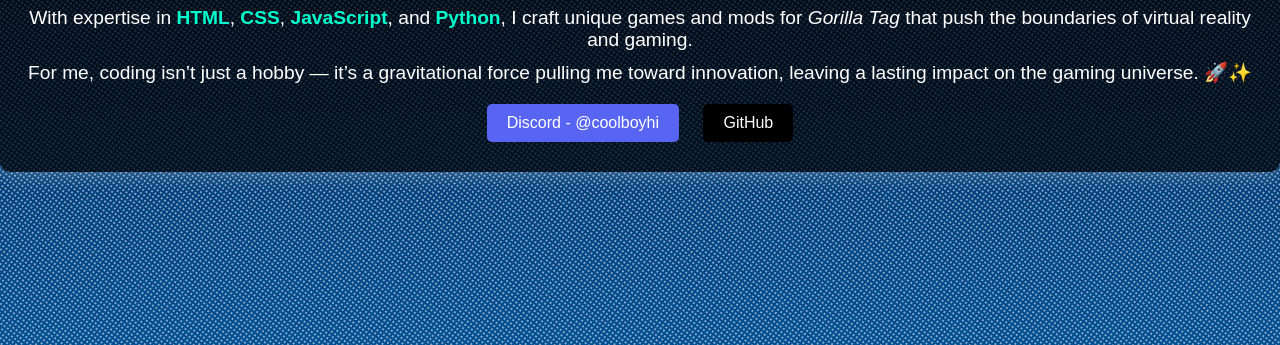
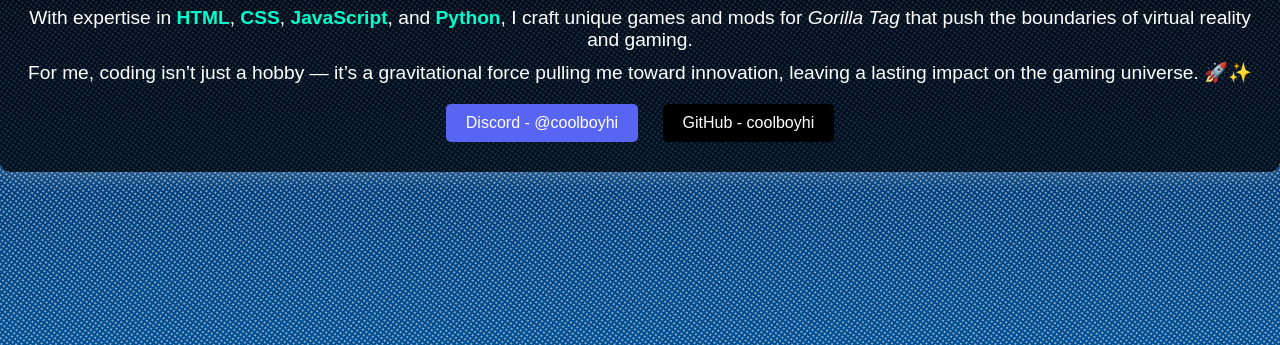
Before and after one commit to Coolboyhi/gravitys-bio, a plain HTML site: page index.html in a window 1280 px wide. Shown: the part 455-800 px from the top of the page. Drawn offline with Linux system fonts and the light colour scheme.

Commit message:
Update index.html

```diff
--- a/index.html
+++ b/index.html
@@ -136,7 +136,7 @@
     <p>With expertise in <span class="highlight">HTML</span>, <span class="highlight">CSS</span>, <span class="highlight">JavaScript</span>, and <span class="highlight">Python</span>, I craft unique games and mods for <em>Gorilla Tag</em> that push the boundaries of virtual reality and gaming.</p>
     <p>For me, coding isn’t just a hobby — it’s a gravitational force pulling me toward innovation, leaving a lasting impact on the gaming universe. 🚀✨</p>
     <a href="https://discord.gg/NCn2H5GA" class="discord-button" target="_blank">Discord - @coolboyhi</a>
-    <a href="https://github.com/Coolboyhi" class="github-button" target="_blank">GitHub</a>
+    <a href="https://github.com/Coolboyhi" class="github-button" target="_blank">GitHub - coolboyhi</a>
   </div>
 </body>
 </html>
```
